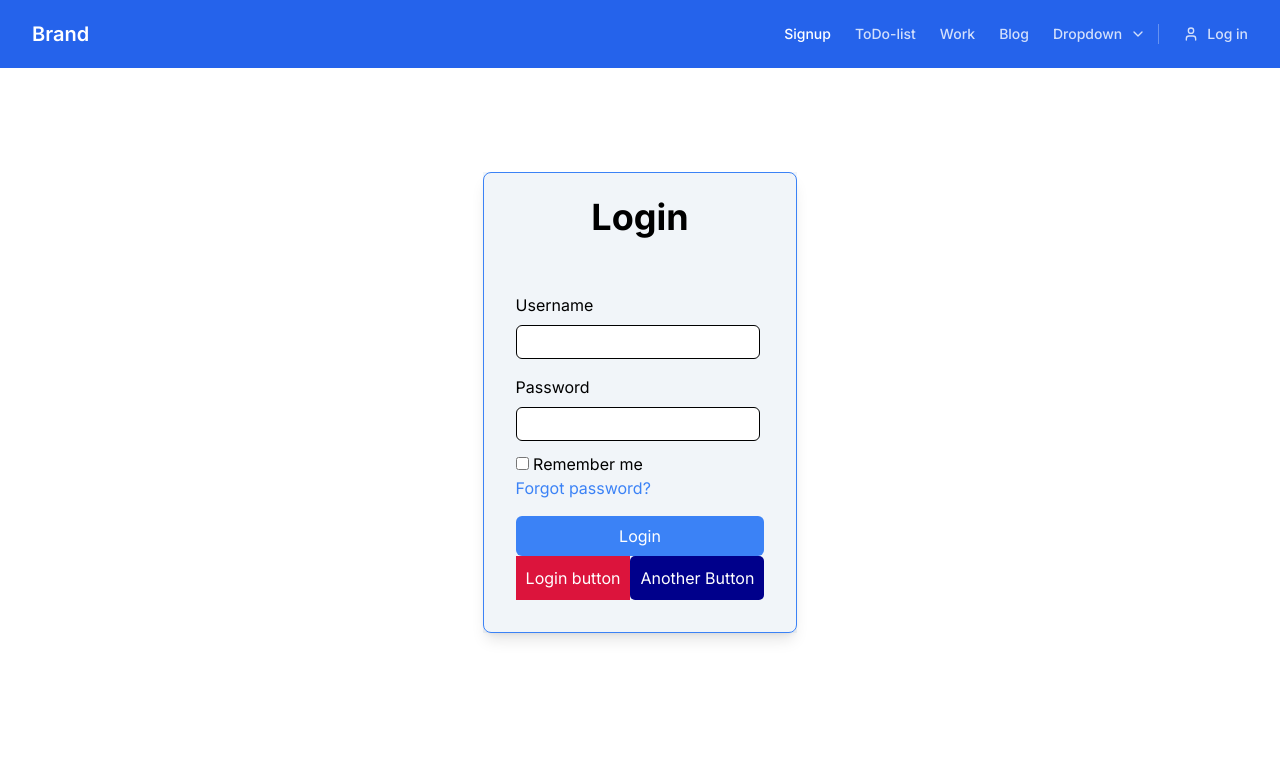
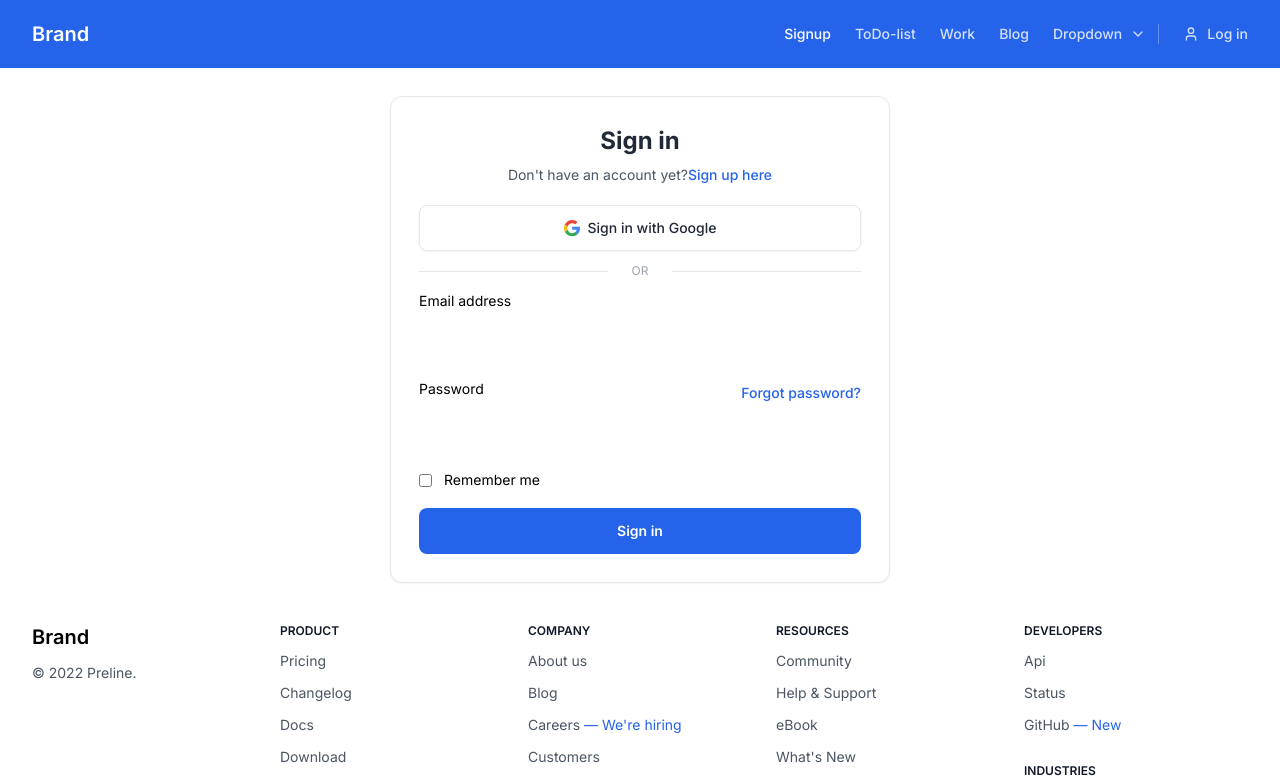
Before and after one commit to DeveshNirupam/Repeat-2, a Next.js app in the folder frontend/: page /login in a window 1280 px wide. Shown: the top 778 px of the page. Built offline with nearby package versions, Linux system fonts and the light colour scheme.

Commit message:
mantine  started

```diff
--- /dev/null
+++ b/frontend/postcss.config.cjs
@@ -0,0 +1,14 @@
+module.exports = {
+    plugins: {
+      'postcss-preset-mantine': {},
+      'postcss-simple-vars': {
+        variables: {
+          'mantine-breakpoint-xs': '36em',
+          'mantine-breakpoint-sm': '48em',
+          'mantine-breakpoint-md': '62em',
+          'mantine-breakpoint-lg': '75em',
+          'mantine-breakpoint-xl': '88em',
+        },
+      },
+    },
+  };
--- a/frontend/src/app/layout.jsx
+++ b/frontend/src/app/layout.jsx
@@ -4,6 +4,8 @@
 import PrelineScript from "@/components/PrelineScript";
 import Footer from "@/components/Footer";
 import { Toaster } from "react-hot-toast";
+import '@mantine/core/styles.css';
+import { MantineProvider } from "@mantine/core";
 
 const inter = Inter({ subsets: ["latin"] });
 
@@ -18,8 +20,11 @@
       <body className={inter.className}>
         <Navbar />
        <Toaster position="top-right" />
+       <MantineProvider>
 
         {children}
+
+        </MantineProvider>
 
         <PrelineScript />
         <Footer />
--- a/frontend/src/app/login/page.jsx
+++ b/frontend/src/app/login/page.jsx
@@ -2,38 +2,177 @@
 import classes from './login.module.css'
 
 const Login = () => {
-  return (
-    <div className=" flex justify-center items-center  mb-20" >
-
-      <div className=" mx-auto my-6 bg-slate-100">
-
-        <div className="grid grid-cols-1 border border-blue-500 shadow-lg rounded-lg " >
-        <h2 className=" font-bold flex justify-center items-center mt-6 mb-6 text-4xl">Login</h2>
-         <div className=" mb- p-8 ">
 
 
-         <form action="" >
+//initialization
 
 
-         <label htmlFor="" >Username</label><br />
-          <input type="text" className="border border-black  mt-2 mb-4 rounded-md p-1" /><br />
-          <label htmlFor="">Password</label><br />
-          <input type="password" className="border border-black rounded-md mt-2 mb-2 p-1" /><br />
-          <input type="checkbox" className="mt-2" /> Remember me
-          <br />
-          <a href="" className="text-blue-500">Forgot password?</a>
 
-          <button className="bg-blue-500 text-white rounded-md p-2 mt-4 w-full">Login</button>
 
-         </form>
 
-         <button className="my-btn">Login button</button>
-         <button className={classes.btn}>Another Button</button>
+  return (
+    <div className=' max-w-[500px] mx-auto' >
 
-         </div>
+      <div className="mt-7 bg-white border border-gray-200 rounded-xl shadow-sm dark:bg-neutral-900 dark:border-neutral-700">
+        <div className="p-4 sm:p-7">
+          <div className="text-center">
+            <h1 className="block text-2xl font-bold text-gray-800 dark:text-white">
+              Sign in
+            </h1>
+            <p className="mt-2 text-sm text-gray-600 dark:text-neutral-400">
+              Don't have an account yet?
+              <a
+                className="text-blue-600 decoration-2 hover:underline font-medium dark:text-blue-500"
+                href="../examples/html/signup.html"
+              >
+                Sign up here
+              </a>
+            </p>
+          </div>
+          <div className="mt-5">
+            <button
+              type="button"
+              className="w-full py-3 px-4 inline-flex justify-center items-center gap-x-2 text-sm font-medium rounded-lg border border-gray-200 bg-white text-gray-800 shadow-sm hover:bg-gray-50 disabled:opacity-50 disabled:pointer-events-none dark:bg-neutral-900 dark:border-neutral-700 dark:text-white dark:hover:bg-neutral-800"
+            >
+              <svg
+                className="w-4 h-auto"
+                width={46}
+                height={47}
+                viewBox="0 0 46 47"
+                fill="none"
+              >
+                <path
+                  d="M46 24.0287C46 22.09 45.8533 20.68 45.5013 19.2112H23.4694V27.9356H36.4069C36.1429 30.1094 34.7347 33.37 31.5957 35.5731L31.5663 35.8669L38.5191 41.2719L38.9885 41.3306C43.4477 37.2181 46 31.1669 46 24.0287Z"
+                  fill="#4285F4"
+                />
+                <path
+                  d="M23.4694 47C29.8061 47 35.1161 44.9144 39.0179 41.3012L31.625 35.5437C29.6301 36.9244 26.9898 37.8937 23.4987 37.8937C17.2793 37.8937 12.0281 33.7812 10.1505 28.1412L9.88649 28.1706L2.61097 33.7812L2.52296 34.0456C6.36608 41.7125 14.287 47 23.4694 47Z"
+                  fill="#34A853"
+                />
+                <path
+                  d="M10.1212 28.1413C9.62245 26.6725 9.32908 25.1156 9.32908 23.5C9.32908 21.8844 9.62245 20.3275 10.0918 18.8588V18.5356L2.75765 12.8369L2.52296 12.9544C0.909439 16.1269 0 19.7106 0 23.5C0 27.2894 0.909439 30.8731 2.49362 34.0456L10.1212 28.1413Z"
+                  fill="#FBBC05"
+                />
+                <path
+                  d="M23.4694 9.07688C27.8699 9.07688 30.8622 10.9863 32.5344 12.5725L39.1645 6.11C35.0867 2.32063 29.8061 0 23.4694 0C14.287 0 6.36607 5.2875 2.49362 12.9544L10.0918 18.8588C11.9987 13.1894 17.25 9.07688 23.4694 9.07688Z"
+                  fill="#EB4335"
+                />
+              </svg>
+              Sign in with Google
+            </button>
+            <div className="py-3 flex items-center text-xs text-gray-400 uppercase before:flex-1 before:border-t before:border-gray-200 before:me-6 after:flex-1 after:border-t after:border-gray-200 after:ms-6 dark:text-neutral-500 dark:before:border-neutral-600 dark:after:border-neutral-600">
+              Or
+            </div>
+            {/* Form */}
+            <form>
+              <div className="grid gap-y-4">
+                {/* Form Group */}
+                <div>
+                  <label
+                    htmlFor="email"
+                    className="block text-sm mb-2 dark:text-white"
+                  >
+                    Email address
+                  </label>
+                  <div className="relative">
+                    <input
+                      type="email"
+                      id="email"
+                      name="email"
+                      className="py-3 px-4 block w-full border-gray-200 rounded-lg text-sm focus:border-blue-500 focus:ring-blue-500 disabled:opacity-50 disabled:pointer-events-none dark:bg-neutral-900 dark:border-neutral-700 dark:text-neutral-400 dark:placeholder-neutral-500 dark:focus:ring-neutral-600"
+                      required=""
+                      aria-describedby="email-error"
+                    />
+                    <div className="hidden absolute inset-y-0 end-0 pointer-events-none pe-3">
+                      <svg
+                        className="size-5 text-red-500"
+                        width={16}
+                        height={16}
+                        fill="currentColor"
+                        viewBox="0 0 16 16"
+                        aria-hidden="true"
+                      >
+                        <path d="M16 8A8 8 0 1 1 0 8a8 8 0 0 1 16 0zM8 4a.905.905 0 0 0-.9.995l.35 3.507a.552.552 0 0 0 1.1 0l.35-3.507A.905.905 0 0 0 8 4zm.002 6a1 1 0 1 0 0 2 1 1 0 0 0 0-2z" />
+                      </svg>
+                    </div>
+                  </div>
+                  <p className="hidden text-xs text-red-600 mt-2" id="email-error">
+                    Please include a valid email address so we can get back to you
+                  </p>
+                </div>
+                {/* End Form Group */}
+                {/* Form Group */}
+                <div>
+                  <div className="flex justify-between items-center">
+                    <label
+                      htmlFor="password"
+                      className="block text-sm mb-2 dark:text-white"
+                    >
+                      Password
+                    </label>
+                    <a
+                      className="text-sm text-blue-600 decoration-2 hover:underline font-medium"
+                      href="../examples/html/recover-account.html"
+                    >
+                      Forgot password?
+                    </a>
+                  </div>
+                  <div className="relative">
+                    <input
+                      type="password"
+                      id="password"
+                      name="password"
+                      className="py-3 px-4 block w-full border-gray-200 rounded-lg text-sm focus:border-blue-500 focus:ring-blue-500 disabled:opacity-50 disabled:pointer-events-none dark:bg-neutral-900 dark:border-neutral-700 dark:text-neutral-400 dark:placeholder-neutral-500 dark:focus:ring-neutral-600"
+                      required=""
+                      aria-describedby="password-error"
+                    />
+                    <div className="hidden absolute inset-y-0 end-0 pointer-events-none pe-3">
+                      <svg
+                        className="size-5 text-red-500"
+                        width={16}
+                        height={16}
+                        fill="currentColor"
+                        viewBox="0 0 16 16"
+                        aria-hidden="true"
+                      >
+                        <path d="M16 8A8 8 0 1 1 0 8a8 8 0 0 1 16 0zM8 4a.905.905 0 0 0-.9.995l.35 3.507a.552.552 0 0 0 1.1 0l.35-3.507A.905.905 0 0 0 8 4zm.002 6a1 1 0 1 0 0 2 1 1 0 0 0 0-2z" />
+                      </svg>
+                    </div>
+                  </div>
+                  <p className="hidden text-xs text-red-600 mt-2" id="password-error">
+                    8+ characters required
+                  </p>
+                </div>
+                {/* End Form Group */}
+                {/* Checkbox */}
+                <div className="flex items-center">
+                  <div className="flex">
+                    <input
+                      id="remember-me"
+                      name="remember-me"
+                      type="checkbox"
+                      className="shrink-0 mt-0.5 border-gray-200 rounded text-blue-600 focus:ring-blue-500 dark:bg-neutral-800 dark:border-neutral-700 dark:checked:bg-blue-500 dark:checked:border-blue-500 dark:focus:ring-offset-gray-800"
+                    />
+                  </div>
+                  <div className="ms-3">
+                    <label htmlFor="remember-me" className="text-sm dark:text-white">
+                      Remember me
+                    </label>
+                  </div>
+                </div>
+                {/* End Checkbox */}
+                <button
+                  type="submit"
+                  className="w-full py-3 px-4 inline-flex justify-center items-center gap-x-2 text-sm font-semibold rounded-lg border border-transparent bg-blue-600 text-white hover:bg-blue-700 disabled:opacity-50 disabled:pointer-events-none"
+                >
+                  Sign in
+                </button>
+              </div>
+            </form>
+            {/* End Form */}
+          </div>
         </div>
       </div>
-
 
 
     </div>
--- /dev/null
+++ b/frontend/src/app/mantine-components/page.jsx
@@ -0,0 +1,36 @@
+'use client';
+import { Button, Container, Drawer, Input } from '@mantine/core';
+import { useDisclosure } from '@mantine/hooks';
+import { IconSearch, IconUser } from '@tabler/icons-react';
+import React from 'react'
+
+const MantineComponents = () => {
+
+    const [ opened, {open, close}] = useDisclosure(false);
+    return (
+        <Container>
+            <Input
+                mt={50}
+                placeholder='Enter your query'
+                size='md'
+                variant='filled'
+                radius='md'
+                //error
+                rightSection={
+                    <IconSearch/>
+                }
+            />
+            <Button mt="lg" variant=' outline' color='grape' onClick={open}>open drawer</Button>
+            <Drawer
+             opened={opened}
+              position='bottom'
+               onClose={close}
+               overlayProps={{backgroundOpacity: 0.5, blur:4}}>
+
+                <h2>Drawer Content</h2>
+            </Drawer>
+        </Container>
+    )
+}
+
+export default MantineComponents;
--- a/frontend/src/app/page.jsx
+++ b/frontend/src/app/page.jsx
@@ -1,5 +1,6 @@
 import React from 'react';
 import logo from './vercel.svg';
+import { Button } from '@mantine/core';
 
 const Home = () => {
   return (
@@ -13,6 +14,8 @@
 
       <img src={logo.src} alt="" />
 
+      <Button>Hello Mantine!</Button>
+
 
 
     </div>
--- a/frontend/src/components/Navbar.jsx
+++ b/frontend/src/components/Navbar.jsx
@@ -199,14 +199,7 @@
         </div>
       </nav>
     </header>
-    {/* ========== END HEADER ========== */}
-    {/* ========== MAIN CONTENT ========== */}
-    <main id="content">
-      <div className="max-w-[85rem] mx-auto py-10 px-4 sm:px-6 lg:px-8">
-        {/* your content goes here ... */}
-      </div>
-    </main>
-    {/* ========== END MAIN CONTENT ========== */}
+
   </>
 
   )
```
Also changed, not shown: frontend/package.json (+6 -1 lines), 1 other file (tests, documents, lock files or other folders).
